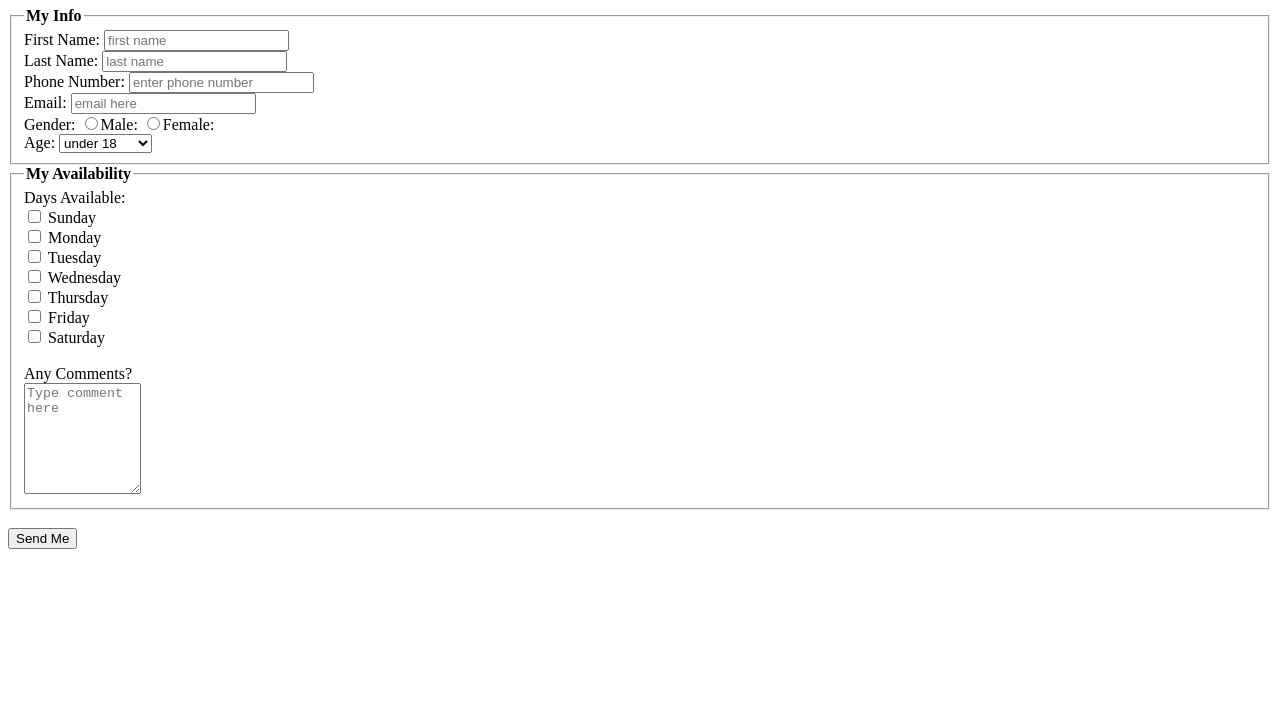
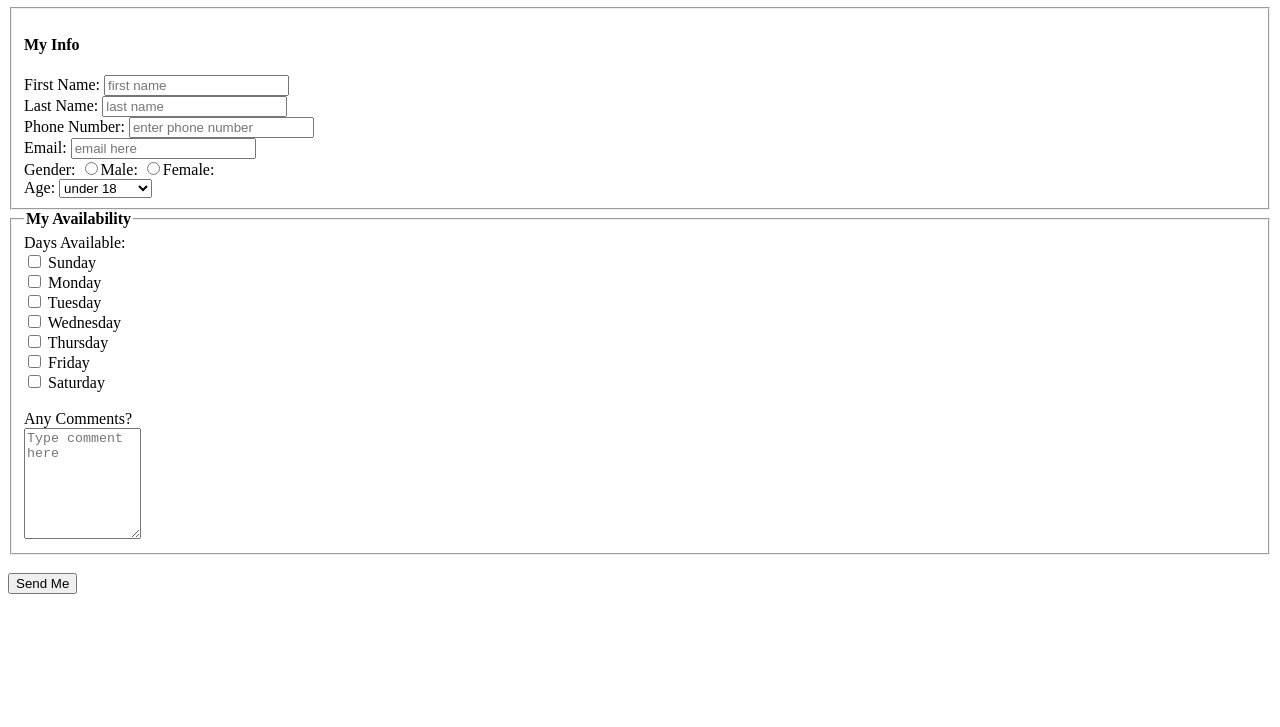
Before and after one commit to nahmed15/lab4, a plain HTML site: page index.html in a window 1280 px wide. Shown: the part 73-800 px from the top of the page. Drawn offline with Linux system fonts and the light colour scheme.

Commit message:
edited text

```diff
--- a/index.html
+++ b/index.html
@@ -8,7 +8,7 @@
     <h1>Volunteer Form</h1>
     <form action="http://bloomingdale.sat.iit.edu/kriedan/lab3formscript.php" method ="post" autocomplete="on">
         <fieldset>
-          <legend><strong> My Info </strong></legend>
+          <h4><strong> My Info </strong></h4>
             <div>
               <label> First Name: <input type="text" name="first_name_field" placeholder="first name"></label>
             </div>
```
